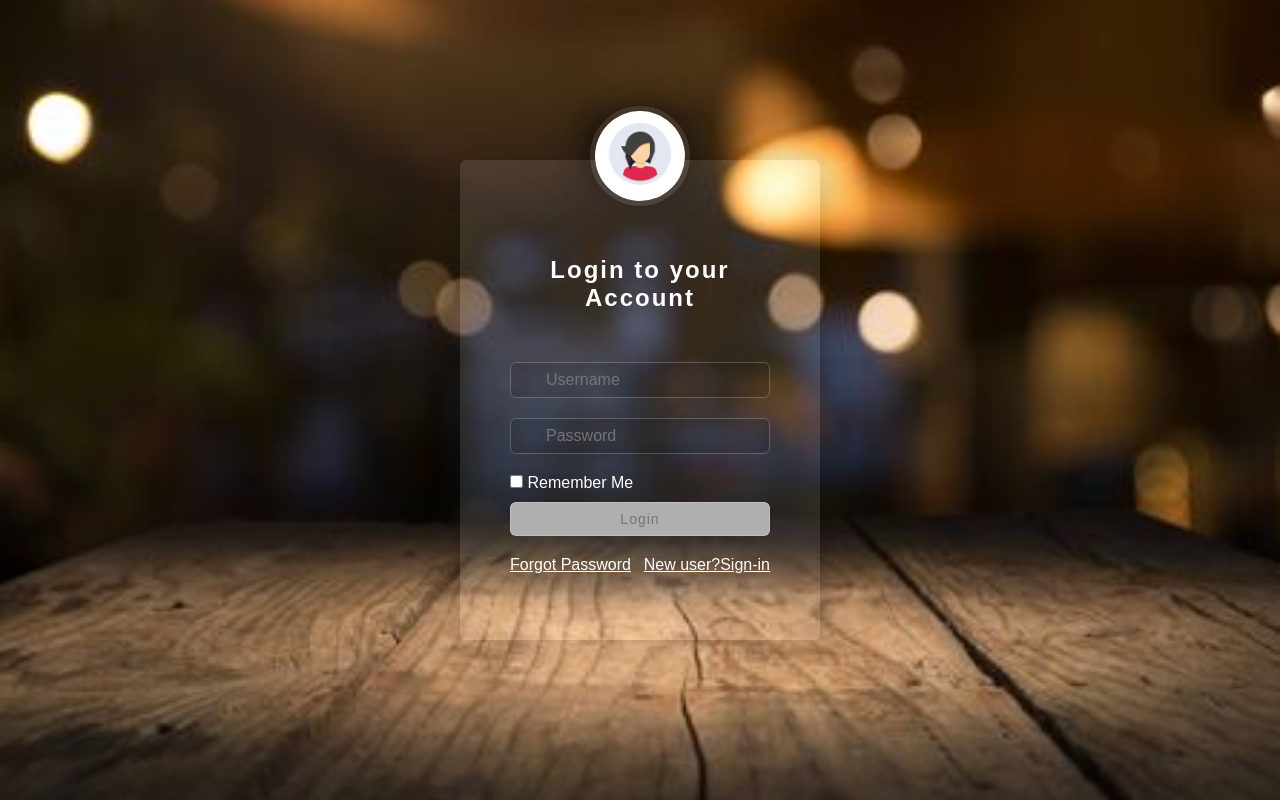
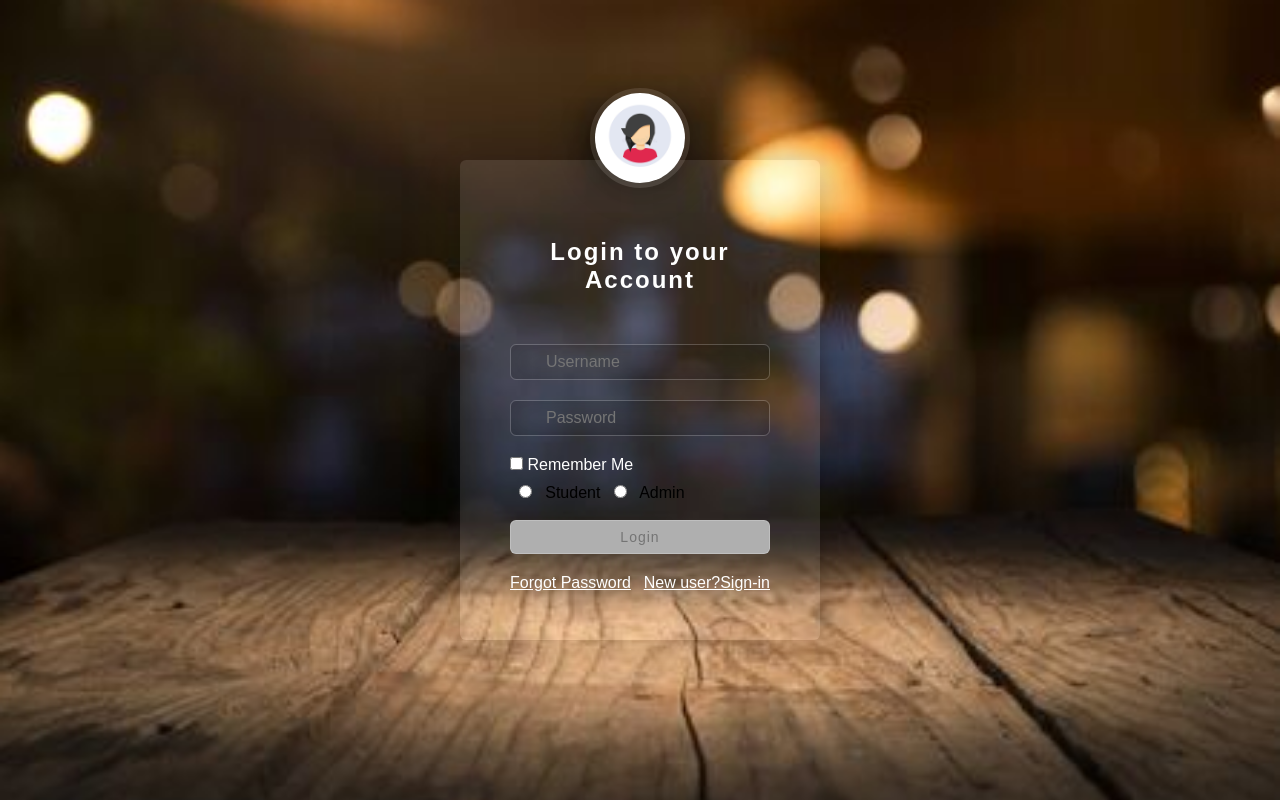
Before and after one commit to MrStark-1234/Paperless-campus, a plain HTML site: page templates/login.html in a window 1280 px wide. Drawn offline with Linux system fonts and the light colour scheme; files that its build step writes are made by us from their sources; files whose address does not match are found by name.

Commit message:
Update login.html

```diff
--- a/templates/login.html
+++ b/templates/login.html
@@ -24,6 +24,13 @@
                         <input type="password" name="passward" id="password" placeholder="Password" oninput="validation()" required>
                     </div>
                     <label class="remeber"><input type="checkbox"> Remember Me</label>
+                    <form action="/action_page.php">
+                    <div class="aors">
+                        <input type="radio" id="Student" name="fav_language" value="Student">
+                        <label for="html">Student</label>
+                        <input type="radio" id="Admin" name="fav_language" value="Admin">
+                        <label for="css">Admin</label><br><br>
+                    </div>
                     <div class="inputBx" >
                         <input  type="submit" name="submit" value="Login" id="submit" disabled>
                     </div>
```
